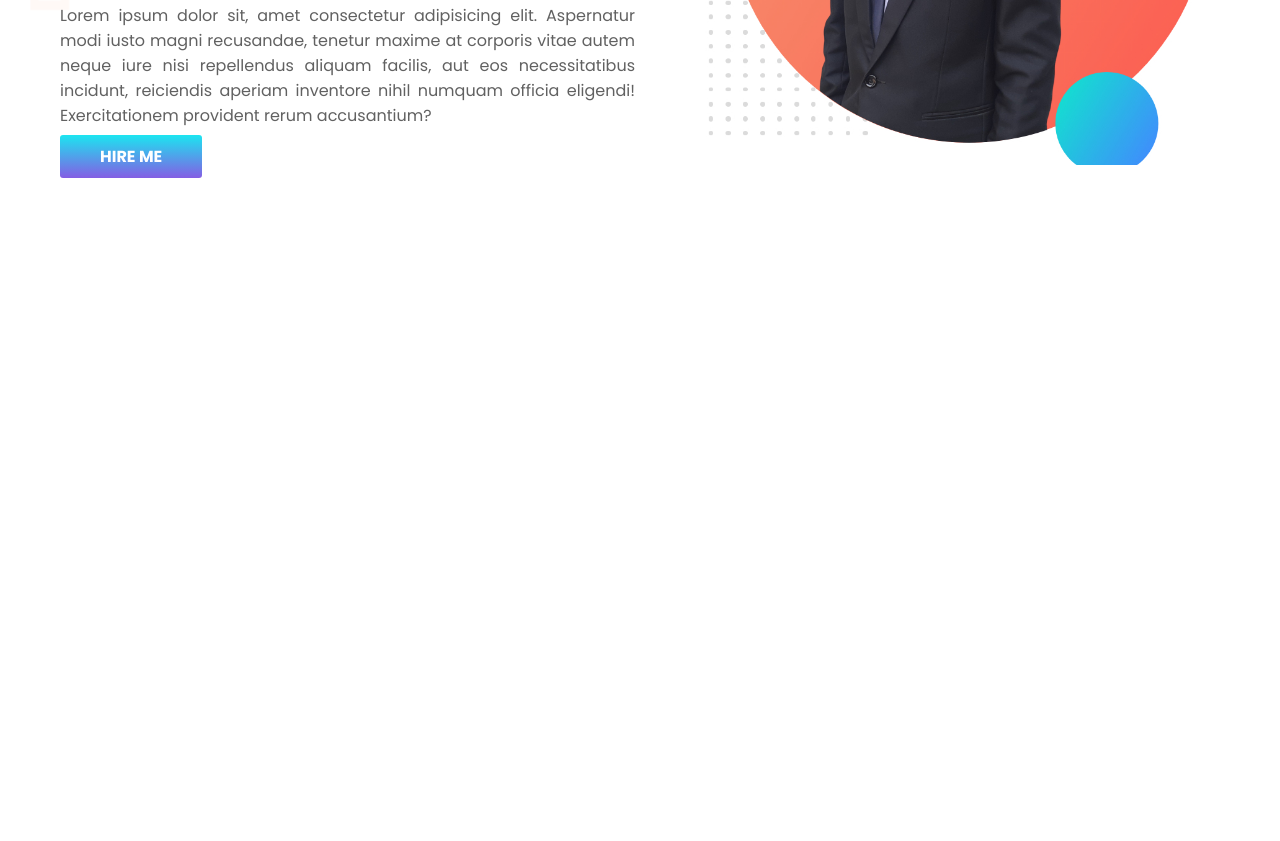
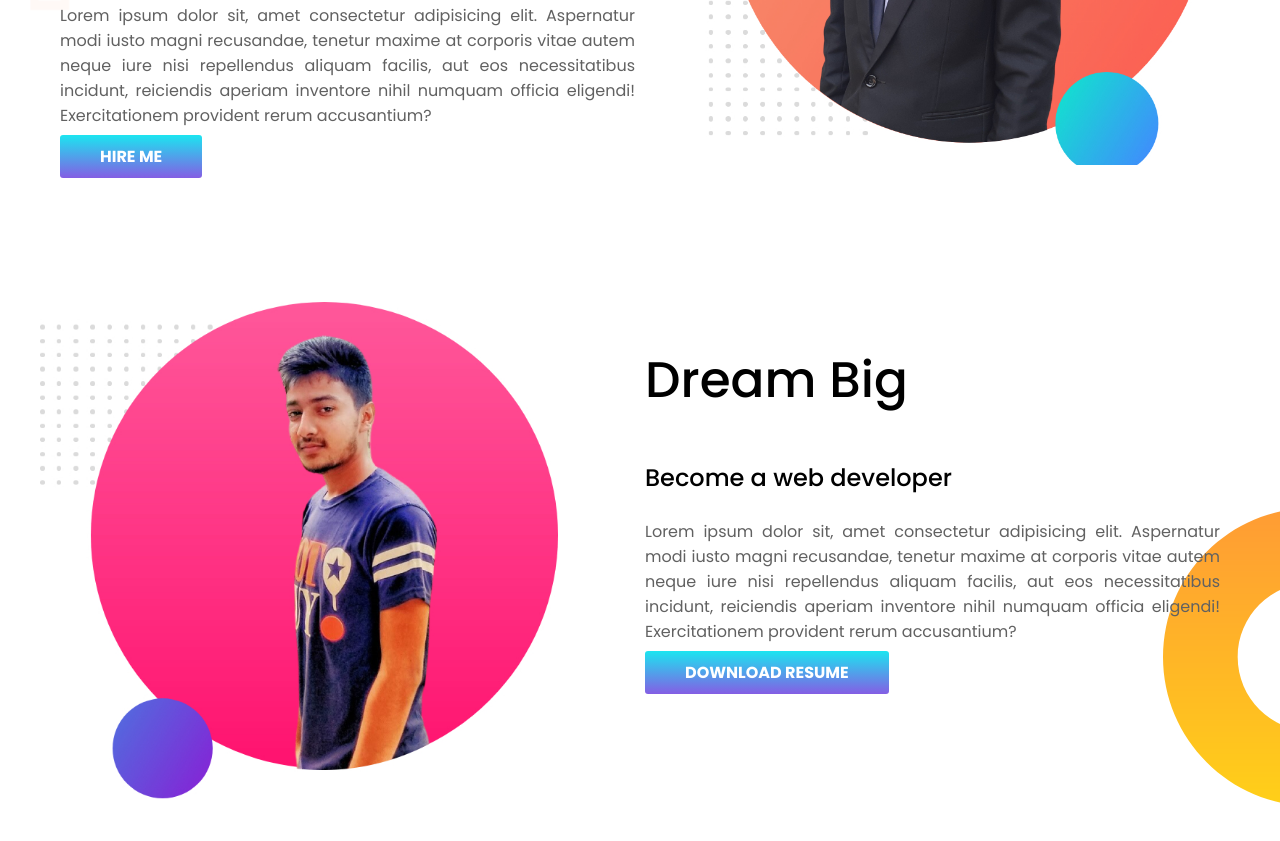
Before and after one commit to BMnafis/my-test-portfolio, a plain HTML site: page index.html in a window 1280 px wide. Shown: the part 349-1190 px from the top of the page. Before the commit the page ends 800 px from the top, so only its background shows below. Drawn offline with Linux system fonts and the light colour scheme.

Commit message:
dream big added

```diff
--- a/index.html
+++ b/index.html
@@ -32,5 +32,25 @@
         <img src="img/my-header-pc.jpg" alt="" />
       </div>
     </section>
+
+    <section class="dream-big flex-container">
+      <div class="left-dream-big half-width">
+        <img src="img/my-second-pc.jpg" alt="" />
+      </div>
+      <div class="right-dream-big half-width">
+        <h1>Dream Big</h1>
+        <h3>Become a web developer</h3>
+        <p>
+          Lorem ipsum dolor sit, amet consectetur adipisicing elit. Aspernatur
+          modi iusto magni recusandae, tenetur maxime at corporis vitae autem
+          neque iure nisi repellendus aliquam facilis, aut eos necessitatibus
+          incidunt, reiciendis aperiam inventore nihil numquam officia eligendi!
+          Exercitationem provident rerum accusantium?
+        </p>
+        <a class="action-btn" href="https://www.linkedin.com/feed/"
+          >DOWNLOAD RESUME</a
+        >
+      </div>
+    </section>
   </body>
 </html>
--- a/style.css
+++ b/style.css
@@ -4,7 +4,7 @@ body {
   padding: 0;
 }
 section {
-  margin-bottom: 100px;
+  margin-bottom: 130px;
 }
 .flex-container {
   display: flex;
@@ -60,3 +60,26 @@ h2 {
 .right-banner img {
   width: 90%;
 }
+.left-dream-big {
+  padding-left: 40px;
+}
+.left-dream-big img {
+  width: 90%;
+}
+.right-dream-big {
+  padding-left: 30px;
+  padding-right: 60px;
+}
+.right-dream-big p {
+  text-align: justify;
+  color: rgb(97, 97, 97);
+}
+.right-dream-big h3 {
+  font-weight: 500;
+  font-size: 24px;
+}
+.dream-big {
+  background-image: url(img/dream-bg.png);
+  background-repeat: no-repeat;
+  background-position: right bottom;
+}
```
